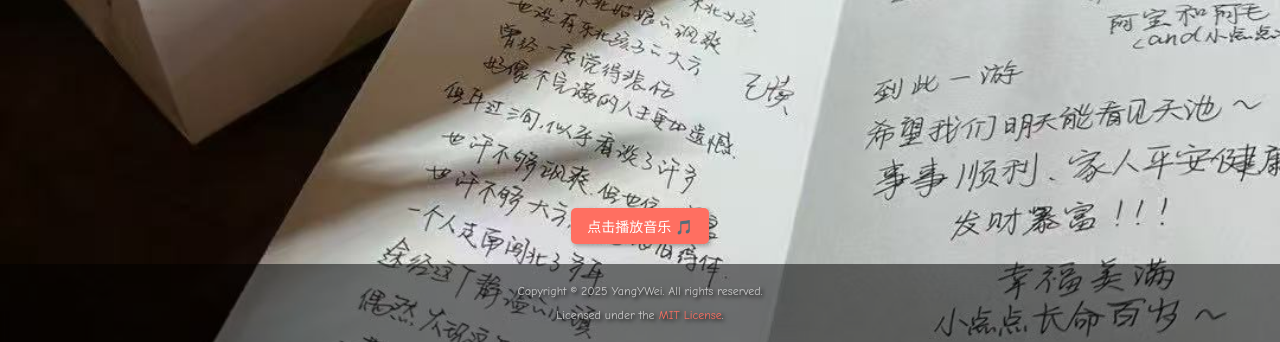
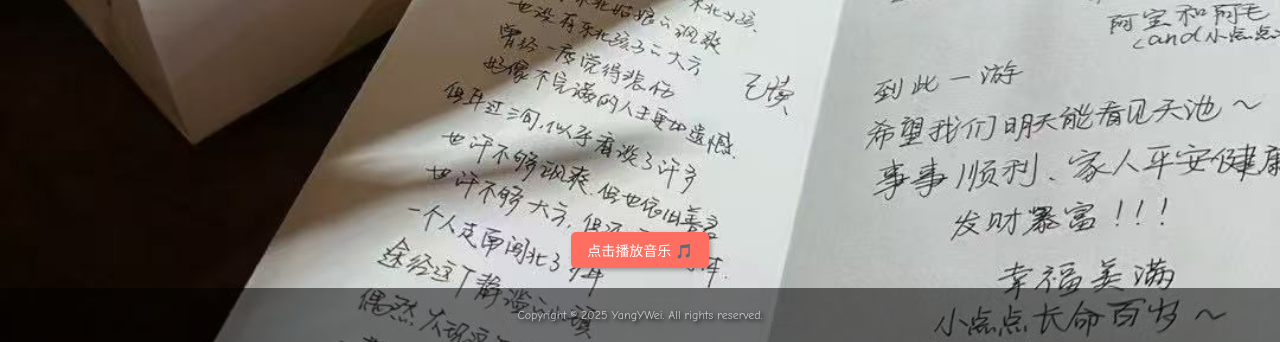
Before and after one commit to weiyy722/test, a plain HTML site: page index.html in a window 1280 px wide. Shown: the part 458-800 px from the top of the page. Drawn offline with Linux system fonts and the light colour scheme.

Commit message:
Update illls

```diff
--- a/index.html
+++ b/index.html
@@ -112,7 +112,6 @@
     <!-- 版权和开源协议 -->
     <footer>
         <p>Copyright © 2025 YangYWei. All rights reserved.</p>
-        <p>Licensed under the <a href="https://opensource.org/licenses/" target="_blank">MIT License</a>.</p>
     </footer>
 
     <script>
```
